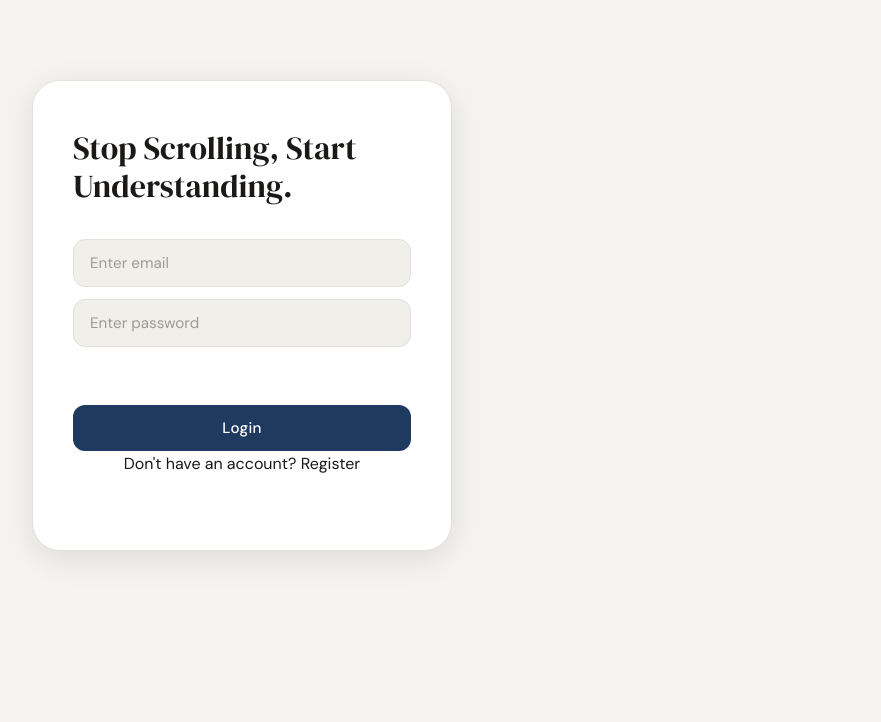
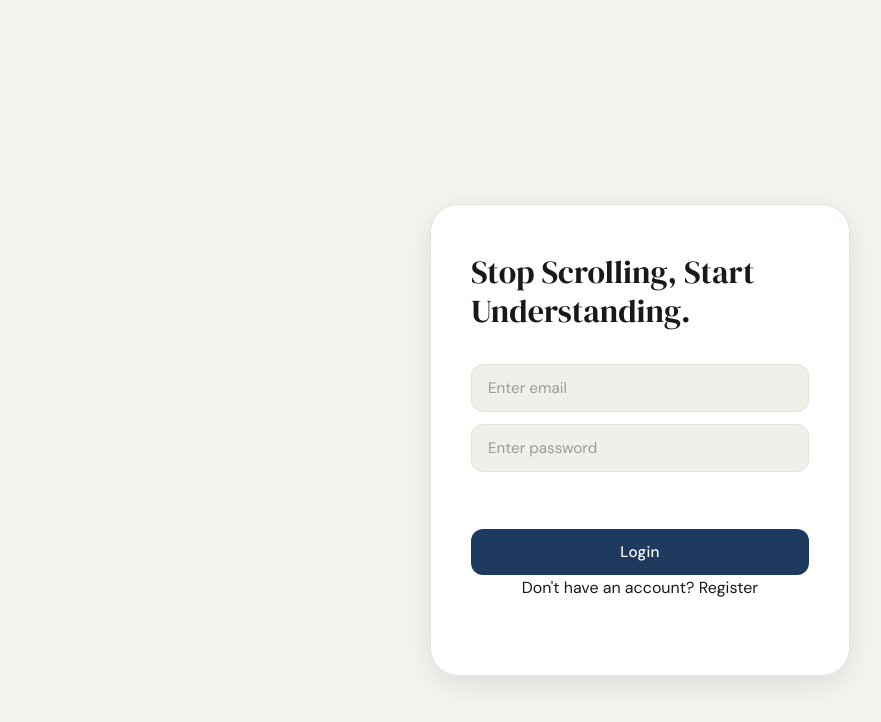
Before and after one commit to AadityaP12/Summarization-Web-App, a React (Vite) app in the folder frontend/: page / in a window 1280 px wide. Shown: the top 722 px of the page, without its empty margins (0-881 px from the left). Built offline with nearby package versions, Linux system fonts and the light colour scheme; no server answers.

Commit message:
fix history page layout

```diff
--- a/frontend/src/App.css
+++ b/frontend/src/App.css
@@ -4,11 +4,11 @@
   display: flex;
   flex-direction: column;
   align-items: center;
-    justify-content: flex-start;
-    padding: 5rem 1rem 2rem 1rem;
+  justify-content: center;
+  padding: 7rem 1rem 2rem 1rem;
   background: var(--bg);
-    padding-top: 5rem;
 }
+
 .logout-button {
     position: fixed;
     top: 1.5rem;
--- a/frontend/src/index.css
+++ b/frontend/src/index.css
@@ -21,9 +21,6 @@
   --shadow-sm: 0 1px 3px rgba(0,0,0,0.06);
   --shadow-md: 0 4px 16px rgba(0,0,0,0.08);
   --shadow-lg: 0 8px 32px rgba(0,0,0,0.10);
-  width: 100%;
-  min-height: 100vh;
-  display: flex;
 }
 
 *, *::before, *::after {
@@ -50,11 +47,17 @@ body {
   width: 100%;
   min-height: 100vh;
   display: flex;
+  flex-direction: column;
+}
+
+.app-container {
+  width: 100%;
+  min-height: 100vh;
+  display: flex;
+  flex-direction: column;
   align-items: center;
   justify-content: center;
-  padding: 2rem 1rem;
 }
-
 
 h1 {
   font-family: 'DM Serif Display', serif;
```
Lines whose indentation alone changed are shown as unchanged.
